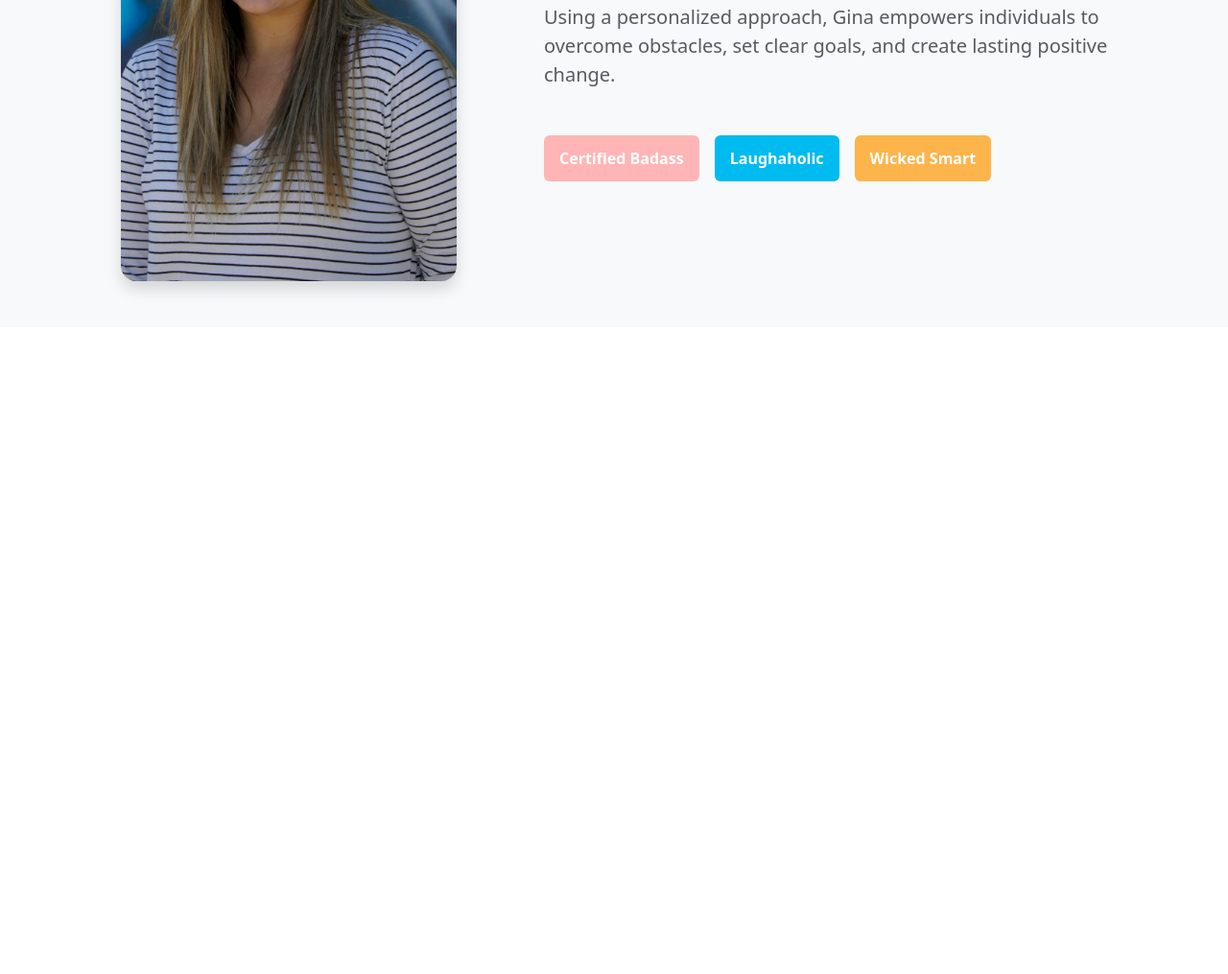
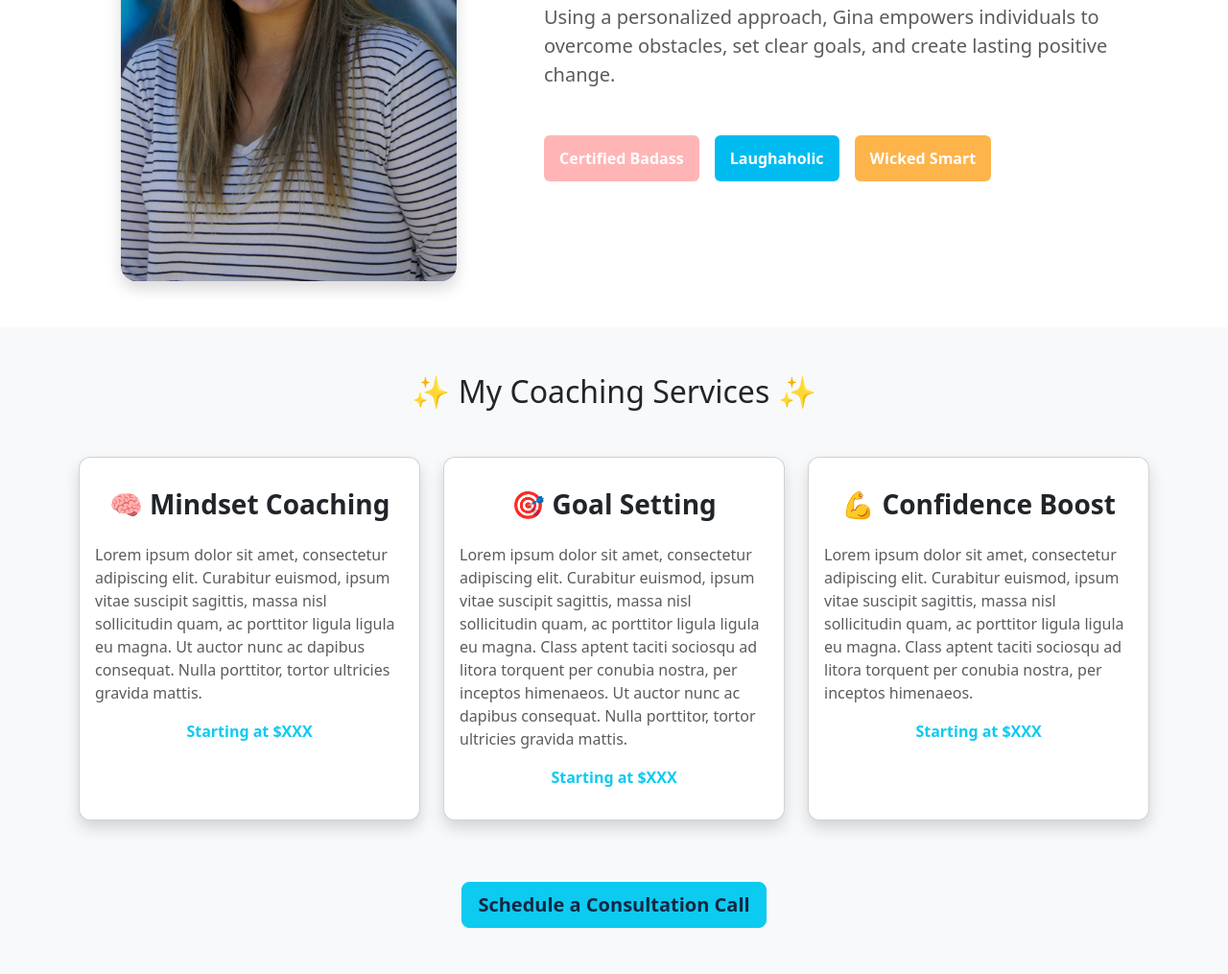
Before and after one commit to ReneMSdev/gina-website, a plain HTML site: page index.html in a window 1280 px wide. Shown: the part 1002-2017 px from the top of the page at 96% size. Before the commit the page ends 1343 px from the top, so only its background shows below. Drawn offline with nearby package versions, Linux system fonts and the light colour scheme.

Commit message:
Services Section

```diff
--- a/index.html
+++ b/index.html
@@ -122,7 +122,7 @@
     <!-- About Section -->
     <section
       id="about"
-      class="py-5 bg-light"
+      class="py-5 bg-body"
     >
       <div class="container">
         <div class="row align-items-center g-5">
@@ -158,6 +158,73 @@
       </div>
     </section>
 
+    <!-- Services Section -->
+    <section
+      id="services"
+      class="py5 bg-light"
+    >
+      <div class="container">
+        <h2 class="text-center fwbold mb-5 pt-5">✨ My Coaching Services ✨</h2>
+        <div class="row g-4 pb-5">
+          <!-- Service 1 -->
+          <div class="col-md-6 col-lg 4">
+            <div class="card h-100 shadow service-card">
+              <div class="card-body text-center">
+                <h3 class="fw-bold py-3">🧠 Mindset Coaching</h3>
+                <p class="text-muted text-start">
+                  Lorem ipsum dolor sit amet, consectetur adipiscing elit. Curabitur euismod, ipsum
+                  vitae suscipit sagittis, massa nisl sollicitudin quam, ac porttitor ligula ligula
+                  eu magna. Ut auctor nunc ac dapibus consequat. Nulla porttitor, tortor ultricies
+                  gravida mattis.
+                </p>
+                <p class="fw-bold text-info">Starting at $XXX</p>
+              </div>
+            </div>
+          </div>
+
+          <!-- Service 2 -->
+          <div class="col-md-6 col-lg 4">
+            <div class="card h-100 shadow service-card">
+              <div class="card-body text-center">
+                <h3 class="fw-bold py-3">🎯 Goal Setting</h3>
+                <p class="text-muted text-start">
+                  Lorem ipsum dolor sit amet, consectetur adipiscing elit. Curabitur euismod, ipsum
+                  vitae suscipit sagittis, massa nisl sollicitudin quam, ac porttitor ligula ligula
+                  eu magna. Class aptent taciti sociosqu ad litora torquent per conubia nostra, per
+                  inceptos himenaeos. Ut auctor nunc ac dapibus consequat. Nulla porttitor, tortor
+                  ultricies gravida mattis.
+                </p>
+                <p class="fw-bold text-info">Starting at $XXX</p>
+              </div>
+            </div>
+          </div>
+
+          <!-- Service 3 -->
+          <div class="col-md-6 col-lg 4">
+            <div class="card h-100 shadow service-card">
+              <div class="card-body text-center">
+                <h3 class="fw-bold py-3">💪 Confidence Boost</h3>
+                <p class="text-muted text-start">
+                  Lorem ipsum dolor sit amet, consectetur adipiscing elit. Curabitur euismod, ipsum
+                  vitae suscipit sagittis, massa nisl sollicitudin quam, ac porttitor ligula ligula
+                  eu magna. Class aptent taciti sociosqu ad litora torquent per conubia nostra, per
+                  inceptos himenaeos.
+                </p>
+                <p class="fw-bold text-info">Starting at $XXX</p>
+              </div>
+            </div>
+          </div>
+        </div>
+        <div class="d-flex justify-content-center pb-5">
+          <a
+            href="https://calendly.com/dummy-link"
+            class="schedule btn btn-lg btn-info fw-bold mt-3"
+            >Schedule a Consultation Call</a
+          >
+        </div>
+      </div>
+    </section>
+
     <!-- Curtom JS -->
     <script src="script.js"></script>
     <!-- Bootstrap -->
--- a/styles.css
+++ b/styles.css
@@ -123,3 +123,14 @@
 .badge3 {
   background: #fdb44b;
 }
+
+/* Service Cards */
+.service-card {
+  background: white;
+  border-radius: 12px;
+  transition: transform 0.3s ease-in-out;
+}
+
+.service-card:hover {
+  transform: scale(1.05);
+}
```
